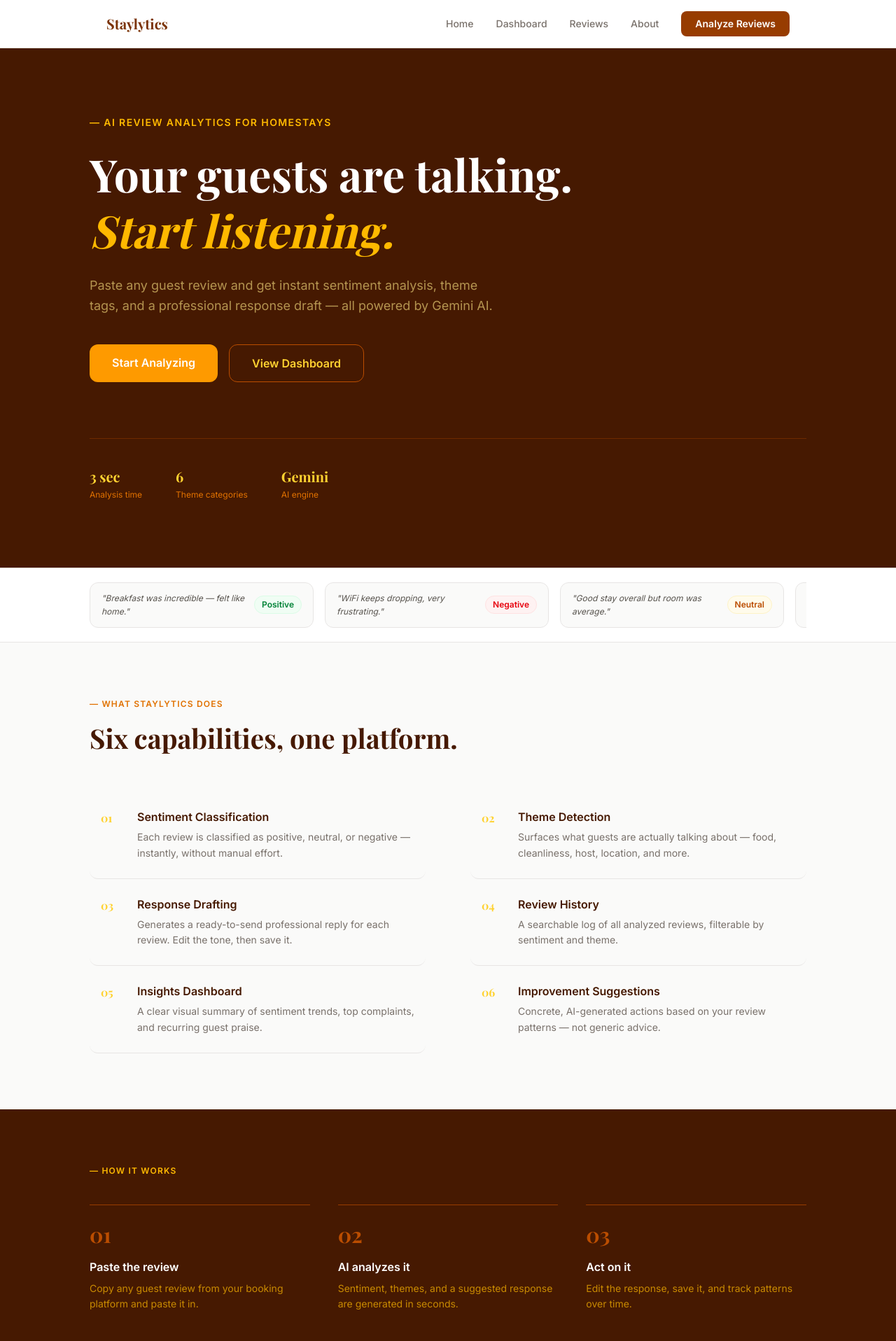
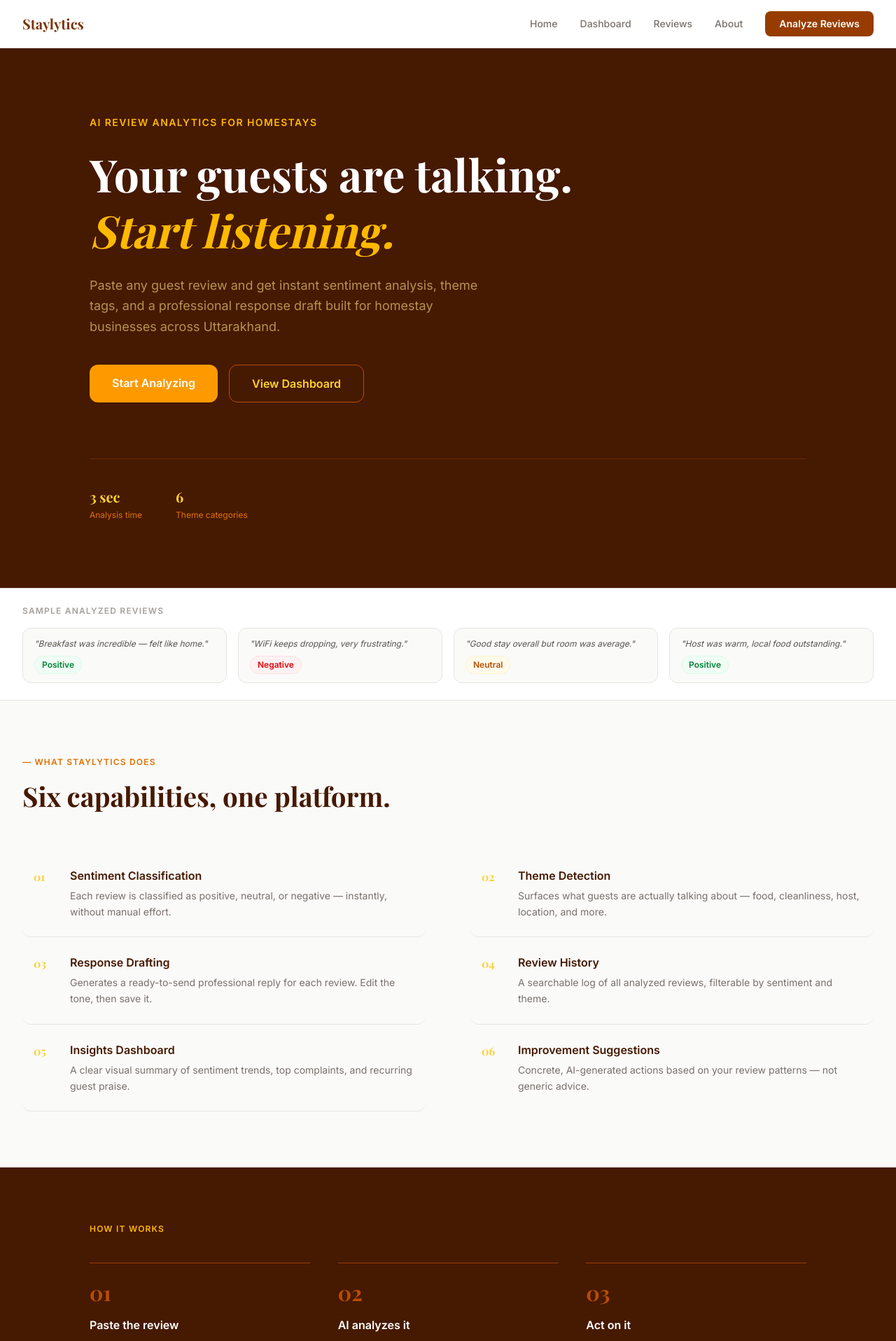
Before and after one commit to saam-07/Staylytics, a React (Vite) app in the folder frontend/: page / in a window 1280 px wide. Shown: the top 1916 px of the page at 70% size. Built offline with nearby package versions, Linux system fonts and the light colour scheme.

Commit message:
feat: add Dashboard, Reviews and About page routes

```diff
--- a/frontend/src/App.jsx
+++ b/frontend/src/App.jsx
@@ -19,29 +19,34 @@ function Home() {
       <Hero />
 
       {/* Mock review strip — unique element */}
-      <div className="bg-white border-y border-stone-200 px-6 py-5">
-        <div className="max-w-5xl mx-auto flex gap-4 overflow-x-auto scrollbar-none">
+      <div className="bg-white border-y border-stone-200 px-8 py-6">
+        <div className="max-w-7xl mx-auto">
+          <p className="text-stone-400 text-xs uppercase tracking-widest font-semibold mb-4">
+            Sample analyzed reviews
+          </p>
+          <div className="grid sm:grid-cols-2 lg:grid-cols-4 gap-4">
             {[
               { text: "Breakfast was incredible — felt like home.", badge: "Positive", color: "text-green-700 bg-green-50 border-green-100" },
               { text: "WiFi keeps dropping, very frustrating.", badge: "Negative", color: "text-red-600 bg-red-50 border-red-100" },
               { text: "Good stay overall but room was average.", badge: "Neutral", color: "text-amber-700 bg-amber-50 border-amber-100" },
               { text: "Host was warm, local food outstanding.", badge: "Positive", color: "text-green-700 bg-green-50 border-green-100" },
             ].map((r, i) => (
-            <div key={i} className="flex items-center gap-3 shrink-0 bg-stone-50 border
-                                    border-stone-200 rounded-xl px-4 py-3 max-w-xs">
+              <div key={i} className="bg-stone-50 border border-stone-200 rounded-xl px-4 py-3
+                                      flex flex-col gap-2">
                 <p className="text-stone-600 text-xs italic leading-relaxed">"{r.text}"</p>
                 <span className={`text-xs font-semibold px-2.5 py-1 rounded-full border
-                               shrink-0 ${r.color}`}>
+                                 self-start ${r.color}`}>
                   {r.badge}
                 </span>
               </div>
             ))}
           </div>
         </div>
+      </div>
 
       {/* Features */}
-      <section className="bg-stone-50 py-20 px-6">
-        <div className="max-w-5xl mx-auto">
+      <section className="bg-stone-50 py-20 px-8">
+        <div className="max-w-7xl mx-auto">
 
           <div className="mb-12">
             <p className="text-amber-600 text-xs font-semibold uppercase tracking-widest mb-3">
@@ -64,7 +69,7 @@ function Home() {
       <section className="bg-amber-950 py-20 px-6">
         <div className="max-w-5xl mx-auto">
           <p className="text-amber-400 text-xs font-semibold uppercase tracking-widest mb-10">
-            — How it works
+            How it works
           </p>
 
           <div className="grid md:grid-cols-3 gap-10">
@@ -91,7 +96,7 @@ function Home() {
 
 function Placeholder({ title }) {
   return (
-    <main className="max-w-5xl mx-auto px-6 py-24 text-center">
+    <main className="max-w-7xl mx-auto px-8 py-24 text-center">
       <h1 className="text-2xl font-bold text-amber-900 mb-3"
         style={{ fontFamily: "'Playfair Display', serif" }}>
         {title}
--- a/frontend/src/components/Footer.jsx
+++ b/frontend/src/components/Footer.jsx
@@ -28,7 +28,7 @@ export default function Footer() {
           <p className="text-amber-700 text-xs">
             © 2026 Staylytics · TBI GEU Summer Internship
           </p>
-          <p className="text-amber-700 text-xs">Powered by Gemini AI</p>
+
         </div>
       </div>
     </footer>
--- a/frontend/src/components/Hero.jsx
+++ b/frontend/src/components/Hero.jsx
@@ -7,7 +7,7 @@ export default function Hero() {
 
         {/* Tag line */}
         <p className="text-amber-400 text-sm font-semibold uppercase tracking-widest mb-6">
-          — AI Review Analytics for Homestays
+          AI Review Analytics for Homestays
         </p>
 
         {/* Headline */}
@@ -23,7 +23,7 @@ export default function Hero() {
         {/* Subtext */}
         <p className="text-amber-200/60 text-lg leading-relaxed mb-10 max-w-xl">
           Paste any guest review and get instant sentiment analysis, theme tags,
-          and a professional response draft — all powered by Gemini AI.
+          and a professional response draft built for homestay businesses across Uttarakhand.
         </p>
 
         {/* Buttons */}
@@ -45,7 +45,7 @@ export default function Hero() {
           {[
             { val: "3 sec", label: "Analysis time" },
             { val: "6", label: "Theme categories" },
-            { val: "Gemini", label: "AI engine" },
+
           ].map((s) => (
             <div key={s.label}>
               <div className="text-amber-300 font-bold text-xl mb-1"
--- a/frontend/src/components/Navbar.jsx
+++ b/frontend/src/components/Navbar.jsx
@@ -1,26 +1,59 @@
+import { useState } from "react";
 import { Link } from "react-router-dom";
 
 export default function Navbar() {
+  const [open, setOpen] = useState(false);
+
   return (
     <nav className="bg-white border-b border-stone-200 sticky top-0 z-50">
-      <div className="max-w-5xl mx-auto px-6 py-4 flex justify-between items-center">
+      <div className="max-w-7xl mx-auto px-8 py-4 flex justify-between items-center">
+
+        {/* Logo */}
         <Link to="/" className="text-xl font-bold text-amber-900"
           style={{ fontFamily: "'Playfair Display', serif" }}>
           Staylytics
         </Link>
 
-        <div className="flex items-center gap-8 text-sm font-medium text-stone-500">
+        {/* Desktop links */}
+        <div className="hidden md:flex items-center gap-8 text-sm font-medium text-stone-500">
           <Link to="/" className="hover:text-amber-800 transition-colors">Home</Link>
           <Link to="/dashboard" className="hover:text-amber-800 transition-colors">Dashboard</Link>
           <Link to="/reviews" className="hover:text-amber-800 transition-colors">Reviews</Link>
           <Link to="/about" className="hover:text-amber-800 transition-colors">About</Link>
           <Link to="/reviews"
             className="bg-amber-800 text-white px-5 py-2 rounded-lg
-                       hover:bg-amber-700 transition-colors text-sm font-semibold">
+                       hover:bg-amber-700 transition-colors font-semibold">
             Analyze Reviews
           </Link>
         </div>
+
+        {/* Mobile hamburger */}
+        <button
+          onClick={() => setOpen(!open)}
+          className="md:hidden flex flex-col gap-1.5 p-2"
+          aria-label="Toggle menu"
+        >
+          <span className={`block w-5 h-0.5 bg-stone-600 transition-all ${open ? "rotate-45 translate-y-2" : ""}`} />
+          <span className={`block w-5 h-0.5 bg-stone-600 transition-all ${open ? "opacity-0" : ""}`} />
+          <span className={`block w-5 h-0.5 bg-stone-600 transition-all ${open ? "-rotate-45 -translate-y-2" : ""}`} />
+        </button>
       </div>
+
+      {/* Mobile menu */}
+      {open && (
+        <div className="md:hidden border-t border-stone-100 px-6 py-4 flex flex-col gap-3
+                        text-sm font-medium text-stone-600 bg-white">
+          <Link to="/" onClick={() => setOpen(false)} className="hover:text-amber-800">Home</Link>
+          <Link to="/dashboard" onClick={() => setOpen(false)} className="hover:text-amber-800">Dashboard</Link>
+          <Link to="/reviews" onClick={() => setOpen(false)} className="hover:text-amber-800">Reviews</Link>
+          <Link to="/about" onClick={() => setOpen(false)} className="hover:text-amber-800">About</Link>
+          <Link to="/reviews" onClick={() => setOpen(false)}
+            className="bg-amber-800 text-white px-5 py-2.5 rounded-lg
+                       text-center font-semibold hover:bg-amber-700 transition-colors mt-1">
+            Analyze Reviews
+          </Link>
+        </div>
+      )}
     </nav>
   );
 }
--- /dev/null
+++ b/frontend/src/pages/About.jsx
@@ -0,0 +1,8 @@
+export default function About() {
+  return (
+    <div className="p-10">
+      <h1 className="text-3xl font-bold">About</h1>
+      <p>Staylytics helps homestay owners analyze guest feedback using AI.</p>
+    </div>
+  );
+}
--- /dev/null
+++ b/frontend/src/pages/Dashboard.jsx
@@ -0,0 +1,8 @@
+export default function Dashboard() {
+  return (
+    <div className="p-10">
+      <h1 className="text-3xl font-bold">Dashboard</h1>
+      <p>Dashboard page coming soon.</p>
+    </div>
+  );
+}
--- /dev/null
+++ b/frontend/src/pages/Home.jsx
@@ -0,0 +1,5 @@
+import Hero from "../components/Hero";
+
+export default function Home() {
+  return <Hero />;
+}
--- /dev/null
+++ b/frontend/src/pages/Reviews.jsx
@@ -0,0 +1,8 @@
+export default function Reviews() {
+  return (
+    <div className="p-10">
+      <h1 className="text-3xl font-bold">Reviews</h1>
+      <p>Review analysis page coming soon.</p>
+    </div>
+  );
+}
```
Lines whose indentation alone changed are shown as unchanged.
